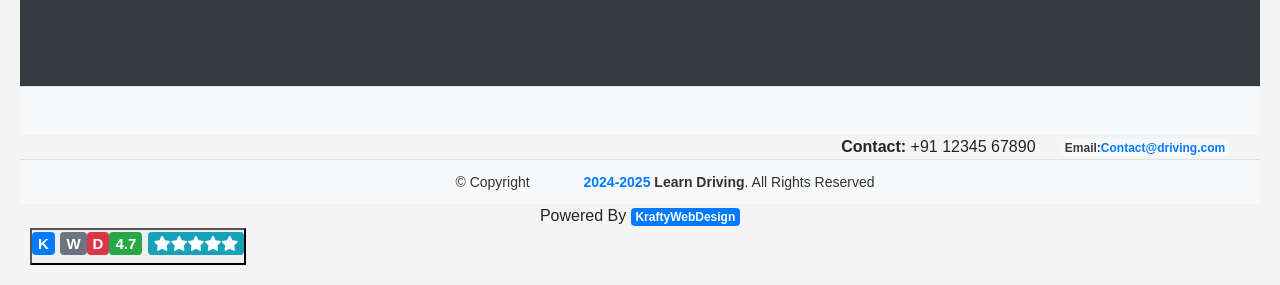
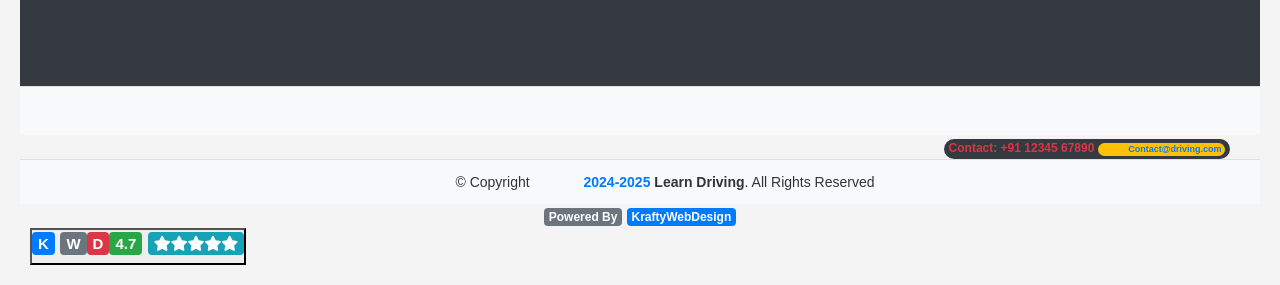
Before and after one commit to kwagaecom/driving-school-website-template, a plain HTML site: page index.html in a window 1280 px wide. Shown: the part 8415-8700 px from the top of the page. Drawn offline with nearby package versions, Linux system fonts and the light colour scheme.

Commit message:
Update index.html
ok

```diff
--- a/index.html
+++ b/index.html
@@ -1734,11 +1734,11 @@ iframe.goog-te-menu-frame {
 
         <div class="contact-info" style="text-align: right; margin-right: 30px;">
   <div>
-    <b>Contact:</b> +91 12345 67890 <span style="margin-left: 20px;">
-
-
-
-        <span class="badge rounded-pill bg-light text-dark"><b>Email:</b><a href="mailto:Contact@driving.com">Contact@driving.com</a></span>
+
+
+       <span class="badge rounded-pill bg-dark text-danger"><b>Contact:</b> +91 12345 67890 <span style="margin-center: 20px;"></span>
+
+        <span class="badge rounded-pill bg-warning text-warning"><b>Email:</b><a href="mailto:Contact@driving.com">Contact@driving.com</a></span>
 </div>
 </div>
 <style>
@@ -1762,7 +1762,12 @@ iframe.goog-te-menu-frame {
         <span>&copy; Copyright <strong><span id="yearSpan"></span> Learn Driving</strong>. All Rights Reserved</span>
     </div>
 <div class="credits">
-        <span>Powered By <a href="https://company.kwaga.ltd/"><span class="badge bg-primary">KraftyWebDesign</span></a></span>
+
+
+
+  <span class="badge bg-secondary">Powered By <a href="https://company.kwaga.ltd/"></span></a></span>
+
+            <span class="badge bg-primary">KraftyWebDesign</span></a></span>
     </div>
 <script>
         // Get the current year
```
